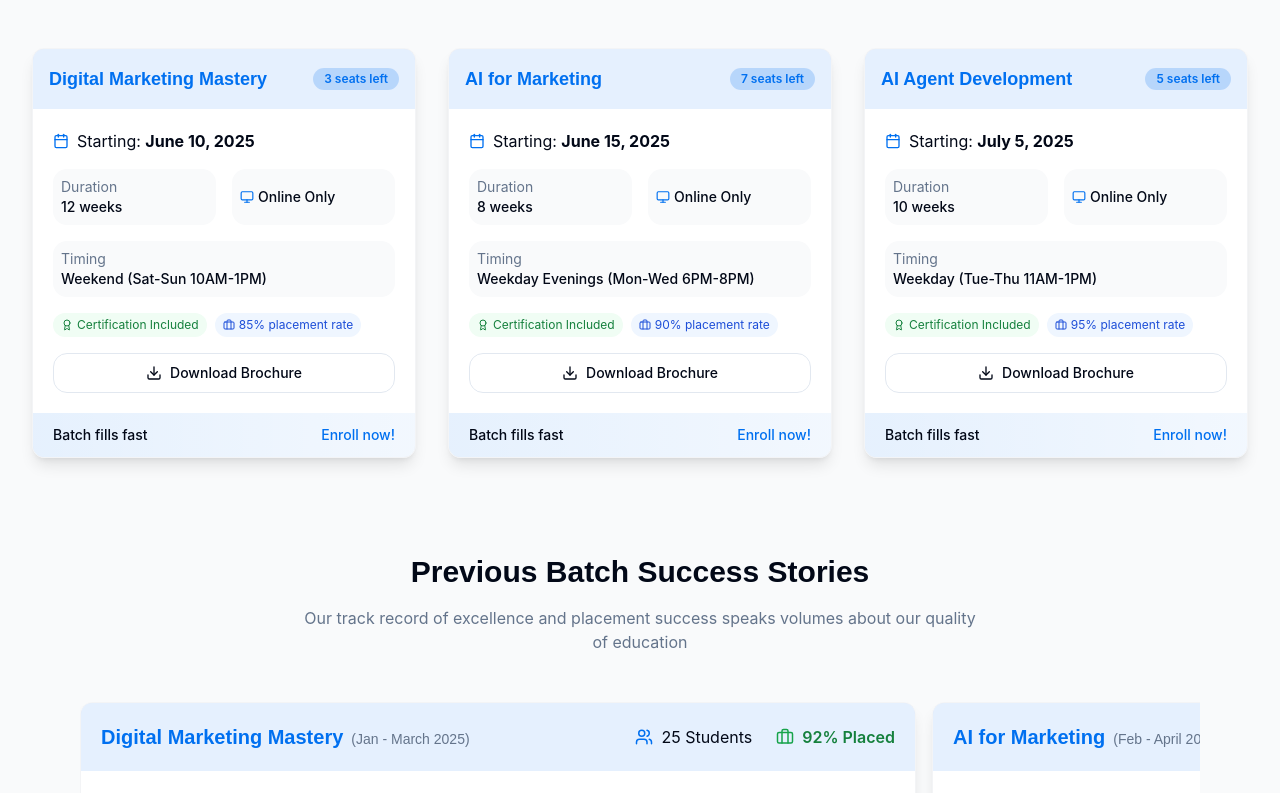
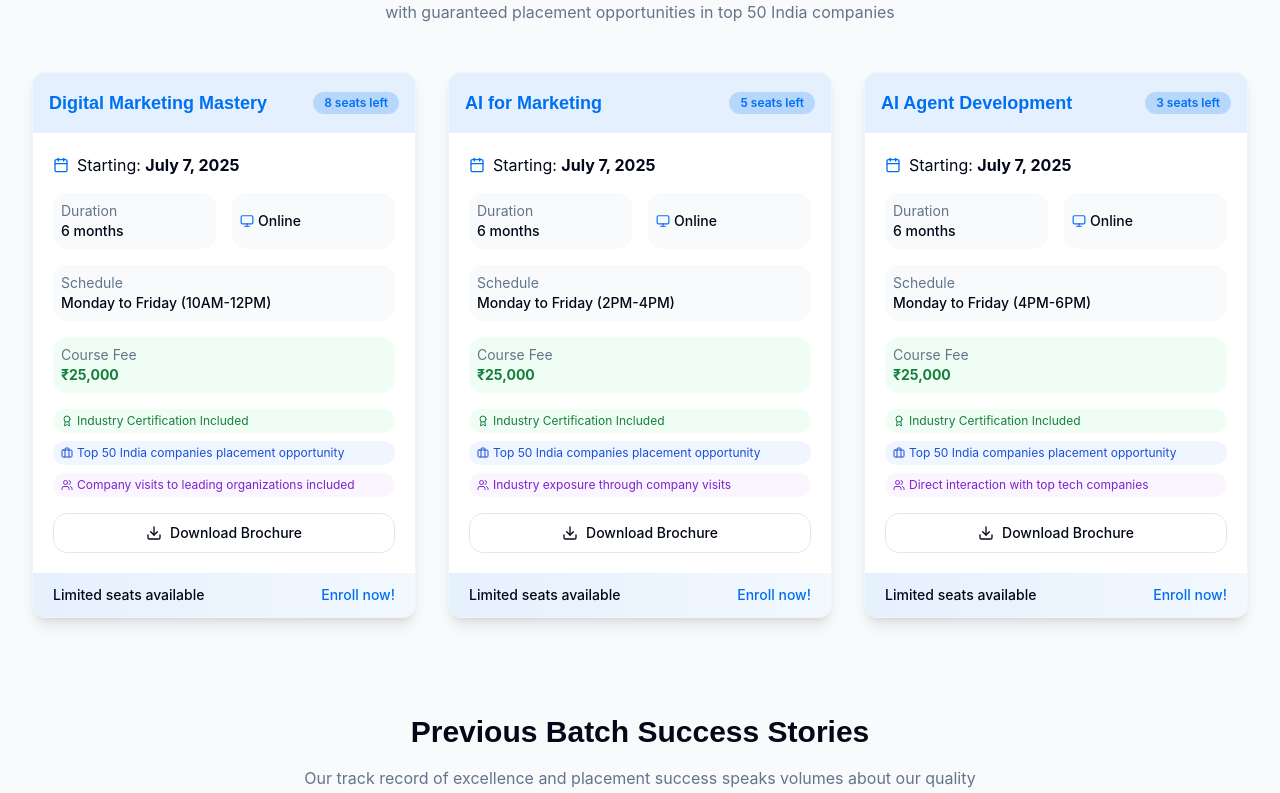
Before and after one commit to NitinUp1212/recipe-ai-growth, a React (Vite) app: page / in a window 1280 px wide. Shown: the part 1044-1837 px from the top of the page. Built offline with nearby package versions, Linux system fonts and the light colour scheme.

Commit message:
Fix: Update favicon and upcoming batches
The AI updated the website's favicon and replaced company icons. It also updated the upcoming batches with new details, including the start date, duration, schedule, fees, and placement opportunities.

```diff
--- a/index.html
+++ b/index.html
@@ -1,22 +1,11 @@
 
-<!DOCTYPE html>
+<!doctype html>
 <html lang="en">
   <head>
     <meta charset="UTF-8" />
-    <link rel="icon" type="image/svg+xml" href="/lovable-uploads/5d946392-6087-4fd9-a9ac-40a85180b7bd.png" />
-    <meta name="viewport" content="width=device-width, initial-scale=1.0, maximum-scale=5.0" />
-    <title>UnknownHat - India's Virtual Powerhouse of AI Marketing & Skills</title>
-    <meta name="description" content="UnKnown Hat helps brands grow and people learn — with AI services and step-by-step online courses. From beginners to pros, all in one virtual platform." />
-    <meta name="keywords" content="AI marketing, digital marketing courses, AI development, marketing agency" />
-    <meta name="author" content="UnknownHat" />
-    <meta property="og:title" content="UnknownHat - India's Virtual Powerhouse of AI Marketing & Skills" />
-    <meta property="og:description" content="UnKnown Hat helps brands grow and people learn — with AI services and step-by-step online courses." />
-    <meta property="og:type" content="website" />
-    <meta property="og:url" content="https://unknownhat.com" />
-    <meta property="og:image" content="/og-image.jpg" />
-    <link rel="preconnect" href="https://fonts.googleapis.com">
-    <link rel="preconnect" href="https://fonts.gstatic.com" crossorigin>
-    <script src="https://cdn.gpteng.co/gptengineer.js" type="module"></script>
+    <link rel="icon" href="/lovable-uploads/dd967de0-0aa2-4522-a2c8-9cf7ed637c91.png" type="image/png">
+    <meta name="viewport" content="width=device-width, initial-scale=1.0" />
+    <title>Digital Marketing Agency - SEO Services & Performance Marketing</title>
   </head>
   <body>
     <div id="root"></div>
--- a/src/components/Logo.tsx
+++ b/src/components/Logo.tsx
@@ -19,8 +19,8 @@ const Logo = ({ className = "", size = "normal" }: { className?: string, size?:
         transition={{ type: "spring", stiffness: 400, damping: 10 }}
       >
         <motion.img
-          src="/lovable-uploads/fa67e0cd-6db5-44e6-a832-d3e30a8d70f1.png"
-          alt="UnknownHat Logo"
+          src="/lovable-uploads/dd967de0-0aa2-4522-a2c8-9cf7ed637c91.png"
+          alt="UnknownHat Digital Marketing Agency Logo"
           width={imageSizes[size]}
           height="auto"
           className="hover:shadow-lg transition-all duration-300"
--- a/src/components/UpcomingBatches.tsx
+++ b/src/components/UpcomingBatches.tsx
@@ -1,4 +1,3 @@
-
 import { Calendar, Download, Monitor, Award, Briefcase, Users, GraduationCap, CheckCircle } from 'lucide-react';
 import { Button } from '@/components/ui/button';
 import { Badge } from '@/components/ui/badge';
@@ -20,38 +19,44 @@ const UpcomingBatches = ({ openBrochureForm }: UpcomingBatchesProps) => {
     {
       id: 1,
       courseName: "Digital Marketing Mastery",
-      startDate: "June 10, 2025",
-      duration: "12 weeks",
+      startDate: "July 7, 2025",
+      duration: "6 months",
       mode: "Online",
-      seats: 15,
-      seatsLeft: 3,
-      timing: "Weekend (Sat-Sun 10AM-1PM)",
+      seats: 20,
+      seatsLeft: 8,
+      timing: "Monday to Friday (10AM-12PM)",
       certificationIncluded: true,
-      jobPlacement: "85% placement rate",
+      jobPlacement: "Top 50 India companies placement opportunity",
+      fees: "₹25,000",
+      companyVisits: "Company visits to leading organizations included"
     },
     {
       id: 2,
       courseName: "AI for Marketing",
-      startDate: "June 15, 2025",
-      duration: "8 weeks",
+      startDate: "July 7, 2025",
+      duration: "6 months",
       mode: "Online",
-      seats: 20,
-      seatsLeft: 7,
-      timing: "Weekday Evenings (Mon-Wed 6PM-8PM)",
+      seats: 15,
+      seatsLeft: 5,
+      timing: "Monday to Friday (2PM-4PM)",
       certificationIncluded: true,
-      jobPlacement: "90% placement rate",
+      jobPlacement: "Top 50 India companies placement opportunity",
+      fees: "₹25,000",
+      companyVisits: "Industry exposure through company visits"
     },
     {
       id: 3,
       courseName: "AI Agent Development",
-      startDate: "July 5, 2025",
-      duration: "10 weeks",
+      startDate: "July 7, 2025",
+      duration: "6 months",
       mode: "Online",
       seats: 12,
-      seatsLeft: 5,
-      timing: "Weekday (Tue-Thu 11AM-1PM)",
+      seatsLeft: 3,
+      timing: "Monday to Friday (4PM-6PM)",
       certificationIncluded: true,
-      jobPlacement: "95% placement rate",
+      jobPlacement: "Top 50 India companies placement opportunity",
+      fees: "₹25,000",
+      companyVisits: "Direct interaction with top tech companies"
     }
   ];
 
@@ -104,7 +109,7 @@ const UpcomingBatches = ({ openBrochureForm }: UpcomingBatchesProps) => {
         <div className="text-center mb-12">
           <h2 className="text-3xl md:text-4xl font-bold mb-4">Upcoming Batches</h2>
           <p className="text-muted-foreground max-w-2xl mx-auto">
-            Join our next batch of <span className="font-semibold text-primary">100% online</span> courses and begin your journey towards expertise
+            Join our next batch of <span className="font-semibold text-primary">100% online</span> courses and begin your journey towards expertise with guaranteed placement opportunities in top 50 India companies
           </p>
         </div>
 
@@ -134,25 +139,35 @@ const UpcomingBatches = ({ openBrochureForm }: UpcomingBatchesProps) => {
                   </div>
                   <div className="bg-gray-50 p-2 rounded-md flex items-center gap-1">
                     <Monitor size={14} className="text-primary" />
-                    <div className="font-medium">{batch.mode} Only</div>
+                    <div className="font-medium">{batch.mode}</div>
                   </div>
                   <div className="col-span-2 bg-gray-50 p-2 rounded-md">
-                    <div className="text-muted-foreground">Timing</div>
+                    <div className="text-muted-foreground">Schedule</div>
                     <div className="font-medium">{batch.timing}</div>
+                  </div>
+                  <div className="col-span-2 bg-green-50 p-2 rounded-md">
+                    <div className="text-muted-foreground">Course Fee</div>
+                    <div className="font-bold text-green-700">{batch.fees}</div>
                   </div>
                 </div>
 
-                <div className="flex flex-wrap gap-2 mt-2">
+                <div className="space-y-2">
                   {batch.certificationIncluded && (
                     <div className="flex items-center gap-1 bg-green-50 text-green-700 text-xs px-2 py-1 rounded-full">
                       <Award size={12} />
-                      <span>Certification Included</span>
+                      <span>Industry Certification Included</span>
                     </div>
                   )}
                   {batch.jobPlacement && (
                     <div className="flex items-center gap-1 bg-blue-50 text-blue-700 text-xs px-2 py-1 rounded-full">
                       <Briefcase size={12} />
                       <span>{batch.jobPlacement}</span>
+                    </div>
+                  )}
+                  {batch.companyVisits && (
+                    <div className="flex items-center gap-1 bg-purple-50 text-purple-700 text-xs px-2 py-1 rounded-full">
+                      <Users size={12} />
+                      <span>{batch.companyVisits}</span>
                     </div>
                   )}
                 </div>
@@ -169,7 +184,7 @@ const UpcomingBatches = ({ openBrochureForm }: UpcomingBatchesProps) => {
 
               <div className="bg-gradient-to-r from-primary/10 to-primary/5 px-5 py-3 text-sm">
                 <div className="flex justify-between items-center">
-                  <span className="font-medium">Batch fills fast</span>
+                  <span className="font-medium">Limited seats available</span>
                   <span className="text-primary font-medium">Enroll now!</span>
                 </div>
               </div>
```
Also changed, not shown: public/lovable-uploads/dd967de0-0aa2-4522-a2c8-9cf7ed637c91.png (added).
